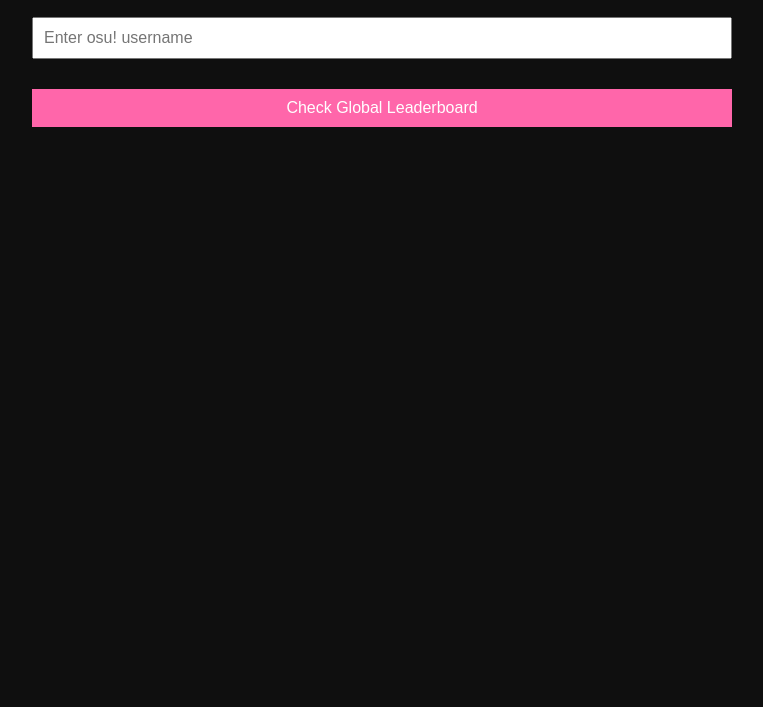
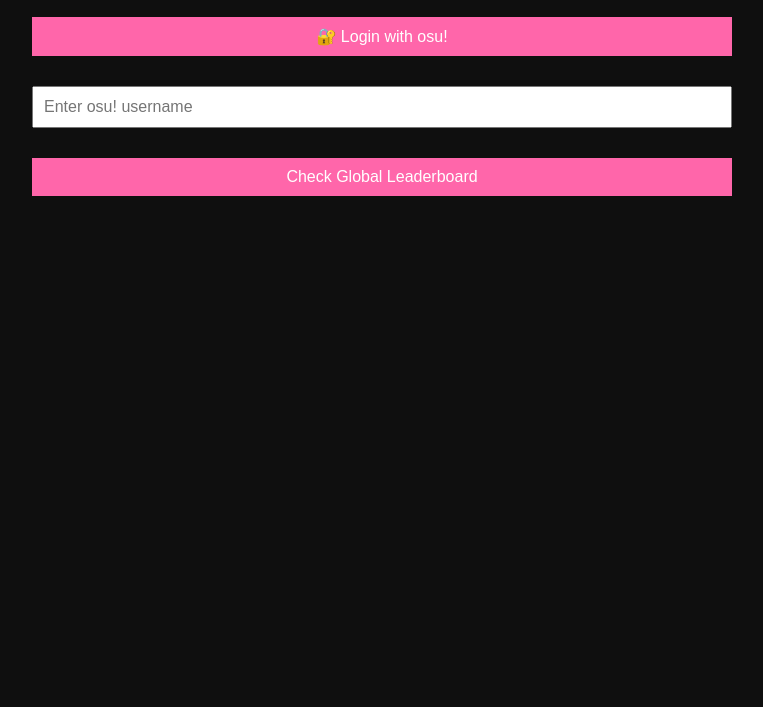
Before and after one commit to Heaki1/OsuScorechecker, a website: page public/index.html in a window 1280 px wide. Shown: the part 93-800 px from the top of the page, without its empty margins (258-1021 px from the left). Drawn offline with Linux system fonts and the light colour scheme.

Commit message:
Add login button to homepage

```diff
--- a/public/index.html
+++ b/public/index.html
@@ -10,6 +10,11 @@
   <div class="container">
     <h1>osu! Score Checker</h1>
 
+    <!-- 🔹 Add login button here -->
+    <a href="/login">
+      <button style="margin-bottom: 20px;">🔐 Login with osu!</button>
+    </a>
+
     <input id="usernameInput" type="text" placeholder="Enter osu! username" />
     <button onclick="fetchGlobalLeaderboard()">Check Global Leaderboard</button>
 
```
